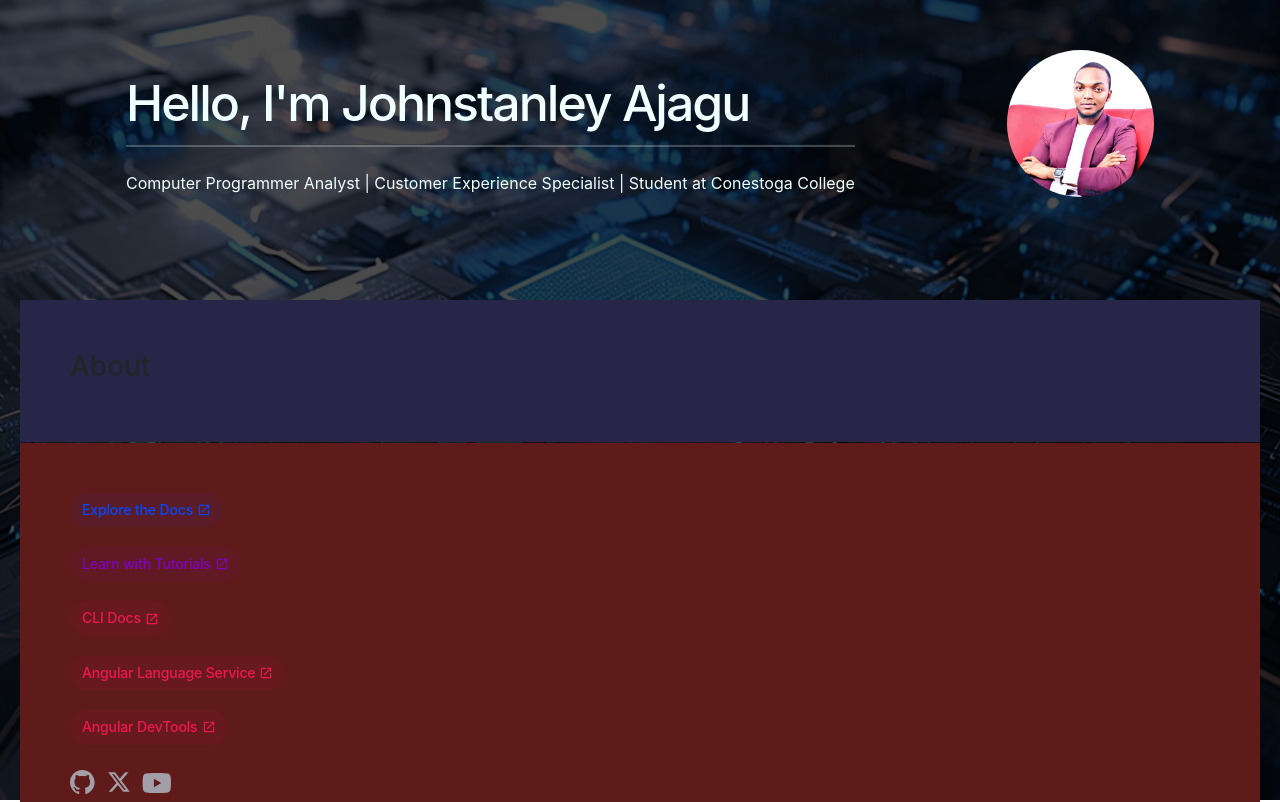
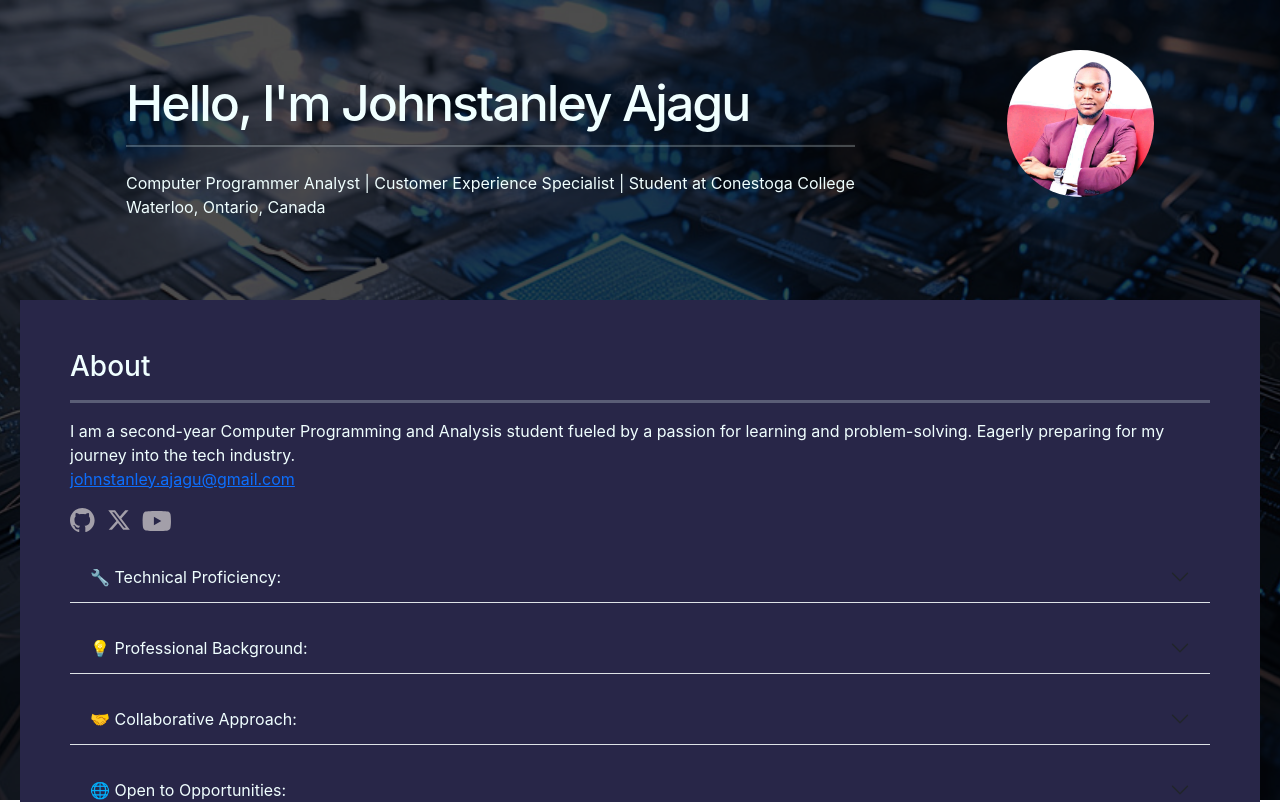
Before and after one commit to ogiaAayush/E-Portfolio, an Angular app in the folder e-portfolio/: page /home in a window 1280 px wide. Shown: the top 802 px of the page. Built offline with nearby package versions, Linux system fonts and the light colour scheme.

Commit message:
Added placeholder for personal intro

```diff
--- a/e-portfolio/src/app/home-page/home-page.component.css
+++ b/e-portfolio/src/app/home-page/home-page.component.css
@@ -46,10 +46,10 @@
       "Segoe UI Symbol";
   }
 
-  p {
+  /* p {
     margin: 0;
     color: var(--gray-700);
-  }
+  } */
 
   main, html {
     margin: 0;
@@ -98,6 +98,7 @@
 
   .scrolling-content section:nth-child(1) {
     margin-bottom: 1px;
+    color: azure;
     background-color: rgb(40, 38, 72);
 
   }
@@ -189,7 +190,6 @@
     display: flex;
     align-items: center;
     gap: 0.73rem;
-    margin-top: 1.5rem;
   }
 
   .social-links path {
@@ -200,3 +200,10 @@
   .social-links a:hover svg path {
     fill: var(--gray-900);
   }
+
+  .accordion-button {
+    margin-top: 20px;
+    height: 50px;
+    background-color: rgb(40, 38, 72);
+    color: azure;
+  }
--- a/e-portfolio/src/app/home-page/home-page.component.html
+++ b/e-portfolio/src/app/home-page/home-page.component.html
@@ -5,7 +5,8 @@
       <div class="left-side">
         <h2>Hello, I'm Johnstanley Ajagu</h2>
         <hr style="background-color: azure; height: 3px;">
-        <p>Computer Programmer Analyst | Customer Experience Specialist | Student at Conestoga College</p>
+        <p>Computer Programmer Analyst | Customer Experience Specialist | Student at Conestoga College <br>Waterloo,
+          Ontario, Canada</p>
       </div>
       <div class="right-side">
         <img class="angular-logo" src="/assets/img/Dp.jpg" alt="displayImage">
@@ -14,20 +15,91 @@
   </div>
   <div class="scrolling-content">
     <section>
-     <h3>About</h3>
+      <h3>About</h3>
+      <hr style="background-color: azure; height: 3px;">
+      <p>I am a second-year Computer Programming and Analysis student fueled by a passion for learning and
+        problem-solving. Eagerly preparing for my journey into the tech industry.
+      <br><a href="mailto:johnstanley.ajagu@gmail.com">johnstanley.ajagu&#64;gmail.com</a>
+      </p>
+      <div class="social-links">
+        <a href="https://github.com/angular/angular" aria-label="Github" target="_blank" rel="noopener">
+          <svg width="25" height="24" viewBox="0 0 25 24" fill="none" xmlns="http://www.w3.org/2000/svg" alt="Github">
+            <path
+              d="M12.3047 0C5.50634 0 0 5.50942 0 12.3047C0 17.7423 3.52529 22.3535 8.41332 23.9787C9.02856 24.0946 9.25414 23.7142 9.25414 23.3871C9.25414 23.0949 9.24389 22.3207 9.23876 21.2953C5.81601 22.0377 5.09414 19.6444 5.09414 19.6444C4.53427 18.2243 3.72524 17.8449 3.72524 17.8449C2.61064 17.082 3.81137 17.0973 3.81137 17.0973C5.04697 17.1835 5.69604 18.3647 5.69604 18.3647C6.79321 20.2463 8.57636 19.7029 9.27978 19.3881C9.39052 18.5924 9.70736 18.0499 10.0591 17.7423C7.32641 17.4347 4.45429 16.3765 4.45429 11.6618C4.45429 10.3185 4.9311 9.22133 5.72065 8.36C5.58222 8.04931 5.16694 6.79833 5.82831 5.10337C5.82831 5.10337 6.85883 4.77319 9.2121 6.36459C10.1965 6.09082 11.2424 5.95546 12.2883 5.94931C13.3342 5.95546 14.3801 6.09082 15.3644 6.36459C17.7023 4.77319 18.7328 5.10337 18.7328 5.10337C19.3942 6.79833 18.9789 8.04931 18.8559 8.36C19.6403 9.22133 20.1171 10.3185 20.1171 11.6618C20.1171 16.3888 17.2409 17.4296 14.5031 17.7321C14.9338 18.1012 15.3337 18.8559 15.3337 20.0084C15.3337 21.6552 15.3183 22.978 15.3183 23.3779C15.3183 23.7009 15.5336 24.0854 16.1642 23.9623C21.0871 22.3484 24.6094 17.7341 24.6094 12.3047C24.6094 5.50942 19.0999 0 12.3047 0Z" />
+          </svg>
+        </a>
+        <a href="https://twitter.com/angular" aria-label="Twitter" target="_blank" rel="noopener">
+          <svg width="24" height="24" viewBox="0 0 24 24" fill="none" xmlns="http://www.w3.org/2000/svg"
+            alt="Twitter">
+            <path
+              d="M18.244 2.25h3.308l-7.227 8.26 8.502 11.24H16.17l-5.214-6.817L4.99 21.75H1.68l7.73-8.835L1.254 2.25H8.08l4.713 6.231zm-1.161 17.52h1.833L7.084 4.126H5.117z" />
+          </svg>
+        </a>
+        <a href="https://www.youtube.com/channel/UCbn1OgGei-DV7aSRo_HaAiw" aria-label="Youtube" target="_blank"
+          rel="noopener">
+          <svg width="29" height="20" viewBox="0 0 29 20" fill="none" xmlns="http://www.w3.org/2000/svg"
+            alt="Youtube">
+            <path fill-rule="evenodd" clip-rule="evenodd"
+              d="M27.4896 1.52422C27.9301 1.96749 28.2463 2.51866 28.4068 3.12258C29.0004 5.35161 29.0004 10 29.0004 10C29.0004 10 29.0004 14.6484 28.4068 16.8774C28.2463 17.4813 27.9301 18.0325 27.4896 18.4758C27.0492 18.9191 26.5 19.2389 25.8972 19.4032C23.6778 20 14.8068 20 14.8068 20C14.8068 20 5.93586 20 3.71651 19.4032C3.11363 19.2389 2.56449 18.9191 2.12405 18.4758C1.68361 18.0325 1.36732 17.4813 1.20683 16.8774C0.613281 14.6484 0.613281 10 0.613281 10C0.613281 10 0.613281 5.35161 1.20683 3.12258C1.36732 2.51866 1.68361 1.96749 2.12405 1.52422C2.56449 1.08095 3.11363 0.76113 3.71651 0.596774C5.93586 0 14.8068 0 14.8068 0C14.8068 0 23.6778 0 25.8972 0.596774C26.5 0.76113 27.0492 1.08095 27.4896 1.52422ZM19.3229 10L11.9036 5.77905V14.221L19.3229 10Z" />
+          </svg>
+        </a>
+      </div>
+      <div class="accordion accordion-flush" id="accordionFlushExample">
+        <div class="accordion-item">
+          <h2 class="accordion-header">
+            <button class="accordion-button collapsed" type="button" data-bs-toggle="collapse" data-bs-target="#flush-collapseOne" aria-expanded="false" aria-controls="flush-collapseOne">
+              🔧 Technical Proficiency:
+            </button>
+          </h2>
+          <div id="flush-collapseOne" class="accordion-collapse collapse" data-bs-parent="#accordionFlushExample">
+            <div class="accordion-body">Placeholder content for this accordion, which is intended to demonstrate the <code>.accordion-flush</code> class. This is the first item's accordion body.</div>
+          </div>
+        </div>
+        <div class="accordion-item">
+          <h2 class="accordion-header">
+            <button class="accordion-button collapsed" type="button" data-bs-toggle="collapse" data-bs-target="#flush-collapseTwo" aria-expanded="false" aria-controls="flush-collapseTwo">
+              💡 Professional Background:
+            </button>
+          </h2>
+          <div id="flush-collapseTwo" class="accordion-collapse collapse" data-bs-parent="#accordionFlushExample">
+            <div class="accordion-body">Placeholder content for this accordion, which is intended to demonstrate the <code>.accordion-flush</code> class. This is the second item's accordion body. Let's imagine this being filled with some actual content.</div>
+          </div>
+        </div>
+        <div class="accordion-item">
+          <h2 class="accordion-header">
+            <button class="accordion-button collapsed" type="button" data-bs-toggle="collapse" data-bs-target="#flush-collapseThree" aria-expanded="false" aria-controls="flush-collapseThree">
+              🤝 Collaborative Approach:
+            </button>
+          </h2>
+          <div id="flush-collapseThree" class="accordion-collapse collapse" data-bs-parent="#accordionFlushExample">
+            <div class="accordion-body">Placeholder content for this accordion, which is intended to demonstrate the <code>.accordion-flush</code> class. This is the third item's accordion body. Nothing more exciting happening here in terms of content, but just filling up the space to make it look, at least at first glance, a bit more representative of how this would look in a real-world application.</div>
+          </div>
+        </div>
+        <div class="accordion-item">
+          <h2 class="accordion-header">
+            <button class="accordion-button collapsed" type="button" data-bs-toggle="collapse" data-bs-target="#flush-collapseFour" aria-expanded="false" aria-controls="flush-collapseFour">
+              🌐 Open to Opportunities:
+            </button>
+          </h2>
+          <div id="flush-collapseFour" class="accordion-collapse collapse" data-bs-parent="#accordionFlushExample">
+            <div class="accordion-body">Placeholder content for this accordion, which is intended to demonstrate the <code>.accordion-flush</code> class. This is the third item's accordion body. Nothing more exciting happening here in terms of content, but just filling up the space to make it look, at least at first glance, a bit more representative of how this would look in a real-world application.</div>
+          </div>
+        </div>
+      </div>
+
     </section>
     <section>
       <div class="right-side">
         <div class="pill-group">
-          @for (item of [
+          @for (items of [
           { title: 'Explore the Docs', link: 'https://angular.dev' },
           { title: 'Learn with Tutorials', link: 'https://angular.dev/tutorials' },
           { title: 'CLI Docs', link: 'https://angular.dev/tools/cli' },
           { title: 'Angular Language Service', link: 'https://angular.dev/tools/language-service' },
           { title: 'Angular DevTools', link: 'https://angular.dev/tools/devtools' },
-          ]; track item.title) {
-          <a class="pill" [href]="item.link" tar rel="noopener">
-            <span>{{ item.title }}</span>
+          ]; track items.title) {
+          <a class="pill" [href]="items.link" tar rel="noopener">
+            <span>{{ items.title }}</span>
             <svg xmlns="http://www.w3.org/2000/svg" height="14" viewBox="0 -960 960 960" width="14" fill="currentColor">
               <path
                 d="M200-120q-33 0-56.5-23.5T120-200v-560q0-33 23.5-56.5T200-840h280v80H200v560h560v-280h80v280q0 33-23.5 56.5T760-120H200Zm188-212-56-56 372-372H560v-80h280v280h-80v-144L388-332Z" />
@@ -35,30 +107,9 @@
           </a>
           }
         </div>
-        <div class="social-links">
-          <a href="https://github.com/angular/angular" aria-label="Github" target="_blank" rel="noopener">
-            <svg width="25" height="24" viewBox="0 0 25 24" fill="none" xmlns="http://www.w3.org/2000/svg" alt="Github">
-              <path
-                d="M12.3047 0C5.50634 0 0 5.50942 0 12.3047C0 17.7423 3.52529 22.3535 8.41332 23.9787C9.02856 24.0946 9.25414 23.7142 9.25414 23.3871C9.25414 23.0949 9.24389 22.3207 9.23876 21.2953C5.81601 22.0377 5.09414 19.6444 5.09414 19.6444C4.53427 18.2243 3.72524 17.8449 3.72524 17.8449C2.61064 17.082 3.81137 17.0973 3.81137 17.0973C5.04697 17.1835 5.69604 18.3647 5.69604 18.3647C6.79321 20.2463 8.57636 19.7029 9.27978 19.3881C9.39052 18.5924 9.70736 18.0499 10.0591 17.7423C7.32641 17.4347 4.45429 16.3765 4.45429 11.6618C4.45429 10.3185 4.9311 9.22133 5.72065 8.36C5.58222 8.04931 5.16694 6.79833 5.82831 5.10337C5.82831 5.10337 6.85883 4.77319 9.2121 6.36459C10.1965 6.09082 11.2424 5.95546 12.2883 5.94931C13.3342 5.95546 14.3801 6.09082 15.3644 6.36459C17.7023 4.77319 18.7328 5.10337 18.7328 5.10337C19.3942 6.79833 18.9789 8.04931 18.8559 8.36C19.6403 9.22133 20.1171 10.3185 20.1171 11.6618C20.1171 16.3888 17.2409 17.4296 14.5031 17.7321C14.9338 18.1012 15.3337 18.8559 15.3337 20.0084C15.3337 21.6552 15.3183 22.978 15.3183 23.3779C15.3183 23.7009 15.5336 24.0854 16.1642 23.9623C21.0871 22.3484 24.6094 17.7341 24.6094 12.3047C24.6094 5.50942 19.0999 0 12.3047 0Z" />
-            </svg>
-          </a>
-          <a href="https://twitter.com/angular" aria-label="Twitter" target="_blank" rel="noopener">
-            <svg width="24" height="24" viewBox="0 0 24 24" fill="none" xmlns="http://www.w3.org/2000/svg" alt="Twitter">
-              <path
-                d="M18.244 2.25h3.308l-7.227 8.26 8.502 11.24H16.17l-5.214-6.817L4.99 21.75H1.68l7.73-8.835L1.254 2.25H8.08l4.713 6.231zm-1.161 17.52h1.833L7.084 4.126H5.117z" />
-            </svg>
-          </a>
-          <a href="https://www.youtube.com/channel/UCbn1OgGei-DV7aSRo_HaAiw" aria-label="Youtube" target="_blank"
-            rel="noopener">
-            <svg width="29" height="20" viewBox="0 0 29 20" fill="none" xmlns="http://www.w3.org/2000/svg" alt="Youtube">
-              <path fill-rule="evenodd" clip-rule="evenodd"
-                d="M27.4896 1.52422C27.9301 1.96749 28.2463 2.51866 28.4068 3.12258C29.0004 5.35161 29.0004 10 29.0004 10C29.0004 10 29.0004 14.6484 28.4068 16.8774C28.2463 17.4813 27.9301 18.0325 27.4896 18.4758C27.0492 18.9191 26.5 19.2389 25.8972 19.4032C23.6778 20 14.8068 20 14.8068 20C14.8068 20 5.93586 20 3.71651 19.4032C3.11363 19.2389 2.56449 18.9191 2.12405 18.4758C1.68361 18.0325 1.36732 17.4813 1.20683 16.8774C0.613281 14.6484 0.613281 10 0.613281 10C0.613281 10 0.613281 5.35161 1.20683 3.12258C1.36732 2.51866 1.68361 1.96749 2.12405 1.52422C2.56449 1.08095 3.11363 0.76113 3.71651 0.596774C5.93586 0 14.8068 0 14.8068 0C14.8068 0 23.6778 0 25.8972 0.596774C26.5 0.76113 27.0492 1.08095 27.4896 1.52422ZM19.3229 10L11.9036 5.77905V14.221L19.3229 10Z" />
-            </svg>
-          </a>
-        </div>
       </div>
     </section>
   </div>
   <div class="gap-bottom"></div> <!--gap after the scrolling background-->
 </main>
-<router-outlet/>
+<router-outlet />
```
